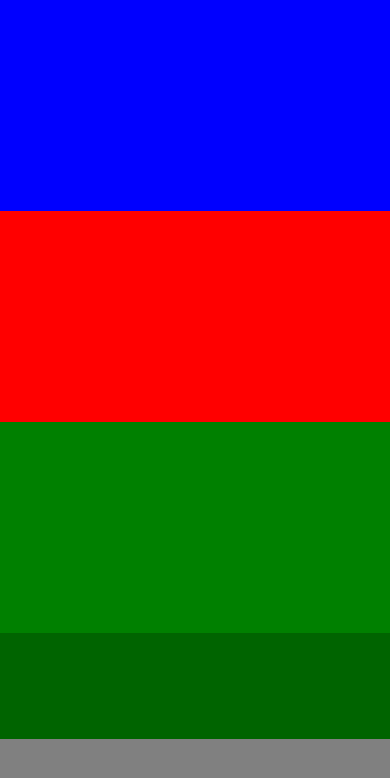
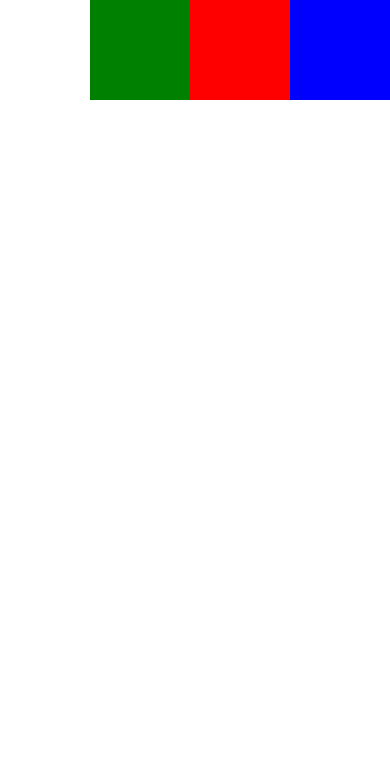
Before and after one commit to ars1992/udemy_react_native_flexBox, a React Native app: screen / in a window 390 px wide. Shown: the top 778 px of the page. Built offline with nearby package versions, Linux system fonts and the light colour scheme.

Commit message:
ende 90 flexDirection

```diff
--- a/App.js
+++ b/App.js
@@ -5,12 +5,9 @@ export default class App extends Component {
   render() {
     return (
       <View style={styles.container}>
-        <View style={{ flex: 1, backgroundColor: 'blue' }} />
-        <View style={{ flex: 1, backgroundColor: 'red' }} />
-        <View style={{ flex: 1, backgroundColor: 'green' }} />
-        <View style={{ flex: 1, backgroundColor: 'gray' }}>
-          <View style={{ flex: 0.5, backgroundColor: 'darkgreen' }} />
-        </View>
+        <View style={[styles.box, { backgroundColor: 'blue' }]} />
+        <View style={[styles.box, { backgroundColor: 'red' }]} />
+        <View style={[styles.box, { backgroundColor: 'green' }]} />
       </View>
     );
   }
@@ -20,6 +17,10 @@ export default class App extends Component {
 const styles = StyleSheet.create({
   container: {
     flex: 1,
-    paddingTop: 0,
+    flexDirection: 'row-reverse'
   },
+  box: {
+    height: 100,
+    width: 100,
+  }
 });
```
